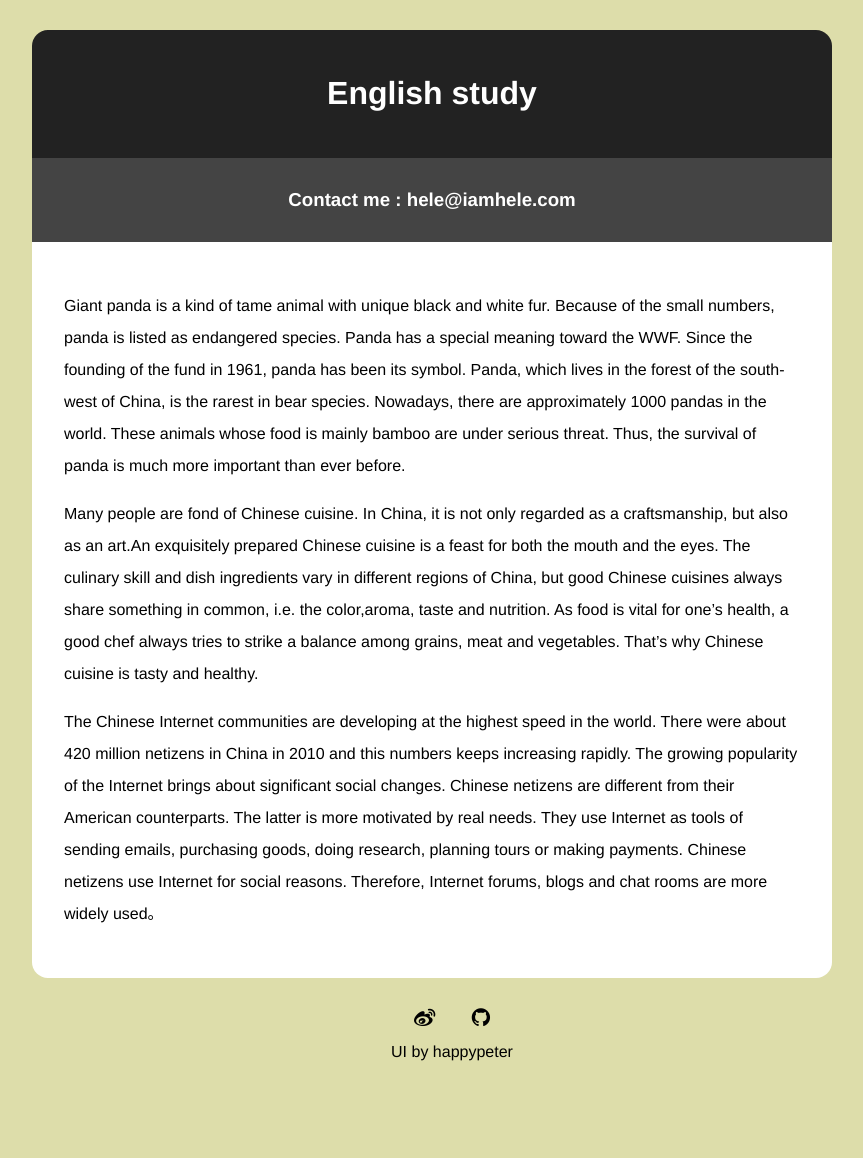
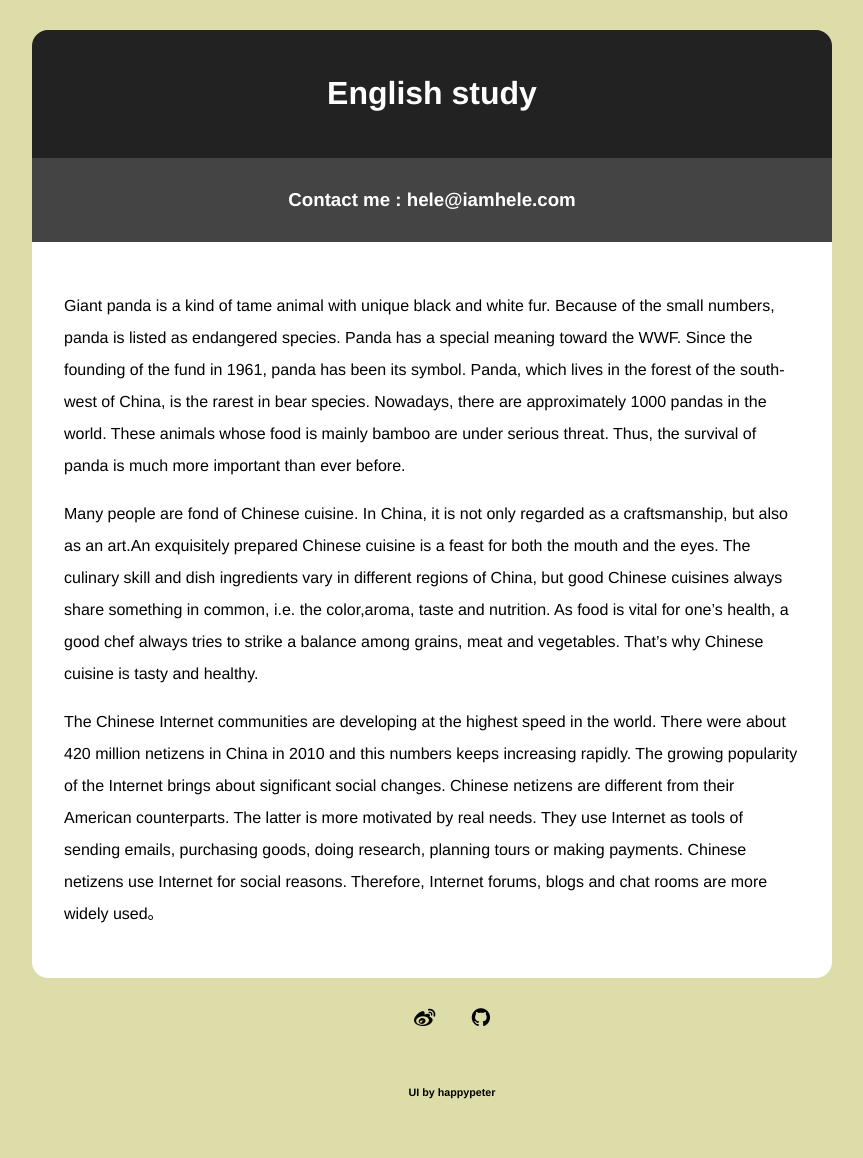
Before and after one commit to AnnatarHe/AnnatarHe.github.io, a Jekyll site: the page built from _posts/2015-05-14-English-study.md, in a window 1280 px wide. Shown: the whole page, without its empty margins (208-1071 px from the left). Built offline with Jekyll 4.4.1, drawn with Linux system fonts in a browser that asks for light colours; nearby versions of some CDN libraries; comment, search, counter and statistics services are not loaded; before the commit the page ends 1077 px from its top, so only the background shows below that.

```diff
--- a/_includes/footer.html
+++ b/_includes/footer.html
@@ -4,7 +4,7 @@
 		<li><a href="https://github.com/AnnatarHe"><i class="fa fa-github fa-lg"></i></a></li>
 	</ul>
 	<ul>
-		<li>UI by <a href="http://github.com/happypeter">happypeter</a></li>
+		<li><h6 href="http://github.com/happypeter">UI by happypeter</h6></li>
 	</ul>
 </footer>
 </body>
```
